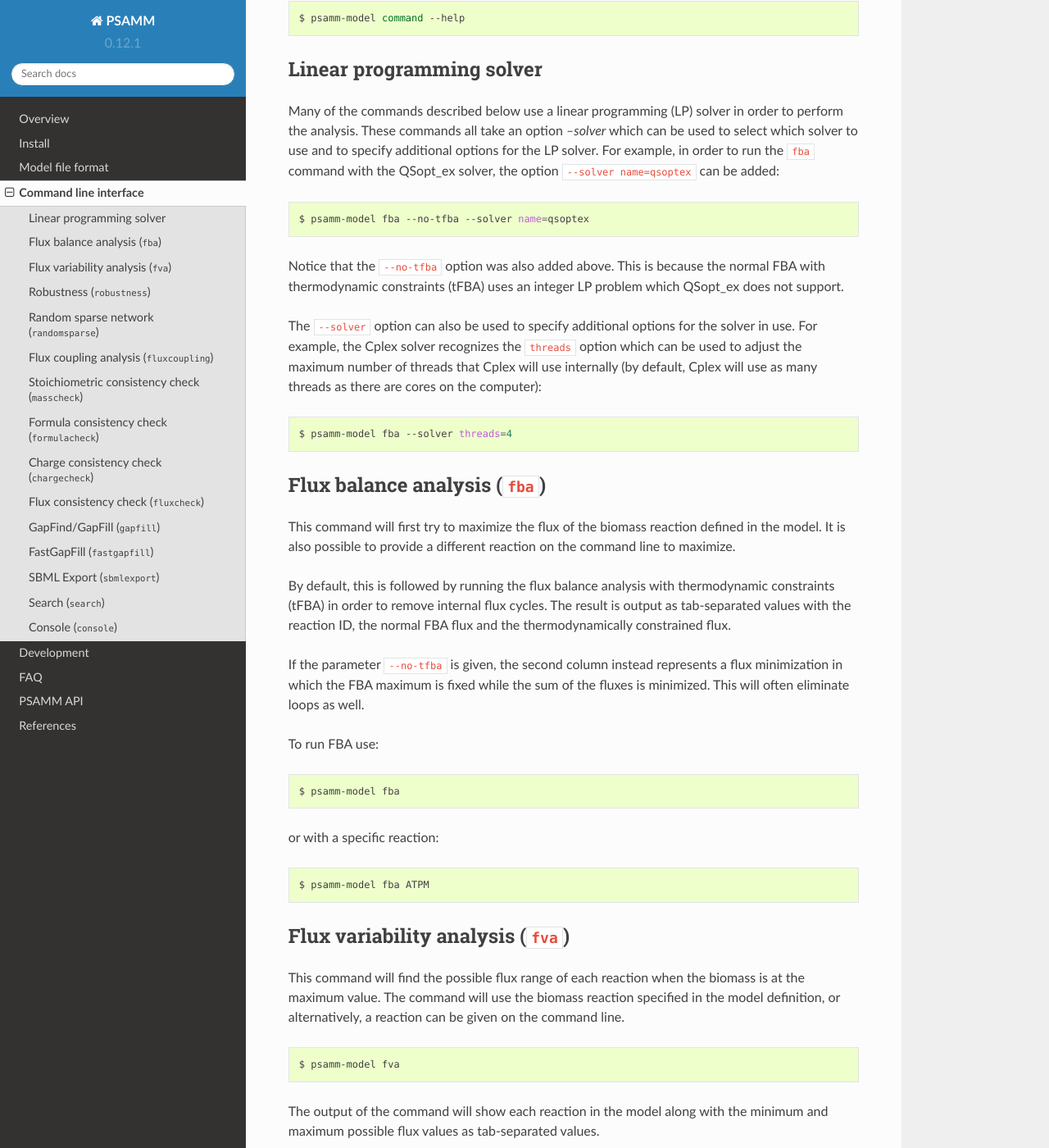
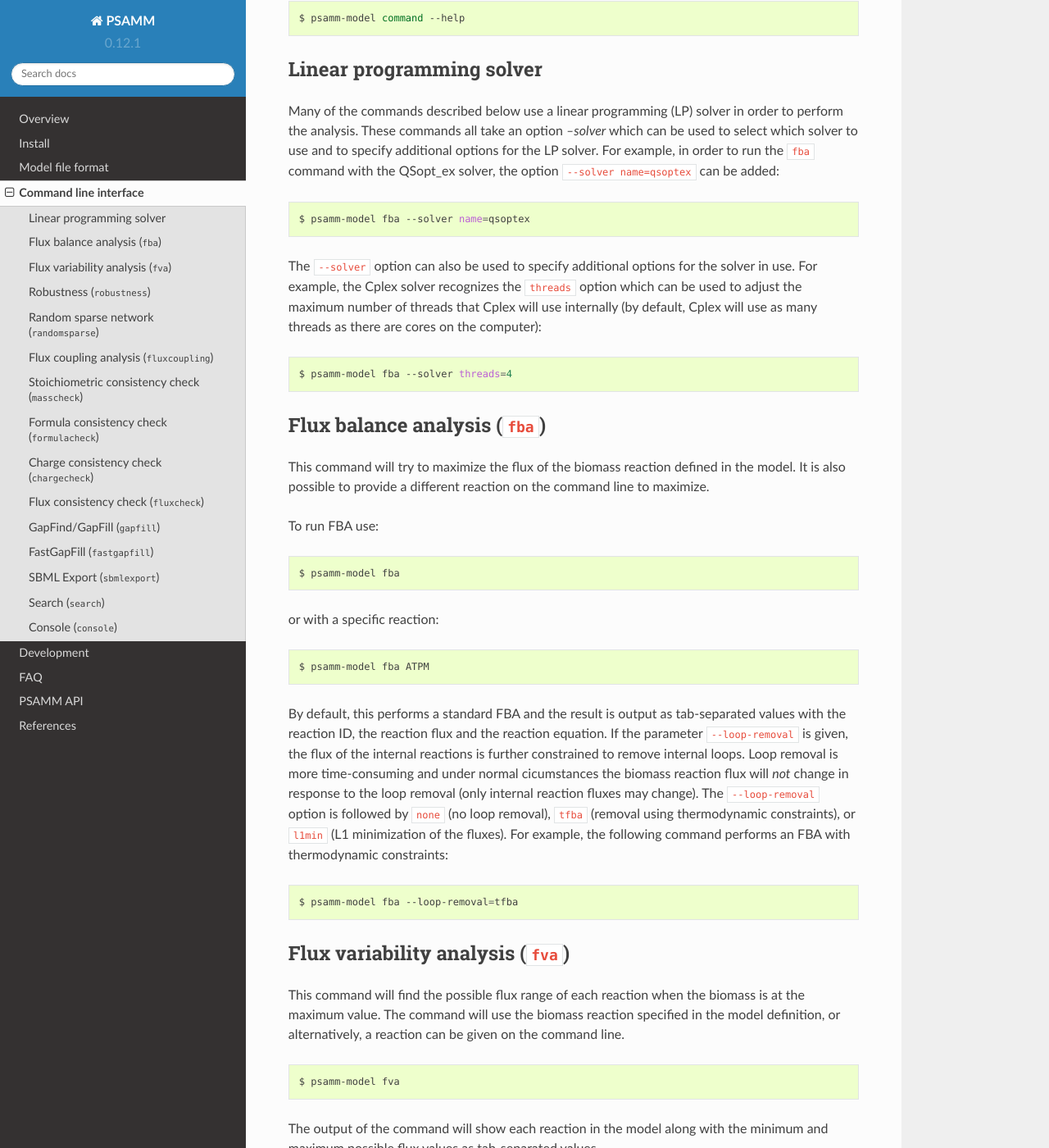
Before and after one commit to zhanglab/psamm, a Sphinx documentation site: the page built from docs/commands.rst, in a window 1280 px wide and 1400 px high, scrolled down 697 px. Shown: the whole window at 82% size. Built offline with Sphinx 7.4.7 and the Read the Docs theme 2.0.0, drawn with Linux system fonts in a browser that asks for light colours; the version number is read from the project's files by our own code.

Commit message:
docs: Update with change to --no-tfba option

```diff
--- a/docs/commands.rst
+++ b/docs/commands.rst
@@ -44,11 +44,7 @@ with the QSopt_ex solver, the option ``--solver name=qsoptex`` can be added:
 
 .. code-block:: shell
 
-    $ psamm-model fba --no-tfba --solver name=qsoptex
-
-Notice that the ``--no-tfba`` option was also added above. This is because the
-normal FBA with thermodynamic constraints (tFBA) uses an integer LP problem
-which QSopt_ex does not support.
+    $ psamm-model fba --solver name=qsoptex
 
 The ``--solver`` option can also be used to specify additional options for the
 solver in use. For example, the Cplex solver recognizes the ``threads``
@@ -63,18 +59,9 @@ cores on the computer):
 Flux balance analysis (``fba``)
 -------------------------------
 
-This command will first try to maximize the flux of the biomass reaction
-defined in the model. It is also possible to provide a different reaction on
-the command line to maximize.
-
-By default, this is followed by running the flux balance analysis with
-thermodynamic constraints (tFBA) in order to remove internal flux cycles. The
-result is output as tab-separated values with the reaction ID, the normal FBA
-flux and the thermodynamically constrained flux.
-
-If the parameter ``--no-tfba`` is given, the second column instead represents a
-flux minimization in which the FBA maximum is fixed while the sum of the fluxes
-is minimized. This will often eliminate loops as well.
+This command will try to maximize the flux of the biomass reaction defined in
+the model. It is also possible to provide a different reaction on the command
+line to maximize.
 
 To run FBA use:
 
@@ -87,6 +74,21 @@ or with a specific reaction:
 .. code-block:: shell
 
     $ psamm-model fba ATPM
+
+By default, this performs a standard FBA and the result is output as
+tab-separated values with the reaction ID, the reaction flux and the reaction
+equation. If the parameter ``--loop-removal`` is given, the flux of the
+internal reactions is further constrained to remove internal loops. Loop
+removal is more time-consuming and under normal cicumstances the biomass
+reaction flux will *not* change in response to the loop removal (only internal
+reaction fluxes may change). The ``--loop-removal`` option is followed by
+``none`` (no loop removal), ``tfba`` (removal using thermodynamic constraints),
+or ``l1min`` (L1 minimization of the fluxes). For example, the following
+command performs an FBA with thermodynamic constraints:
+
+.. code-block:: shell
+
+    $ psamm-model fba --loop-removal=tfba
 
 Flux variability analysis (``fva``)
 -----------------------------------
```
